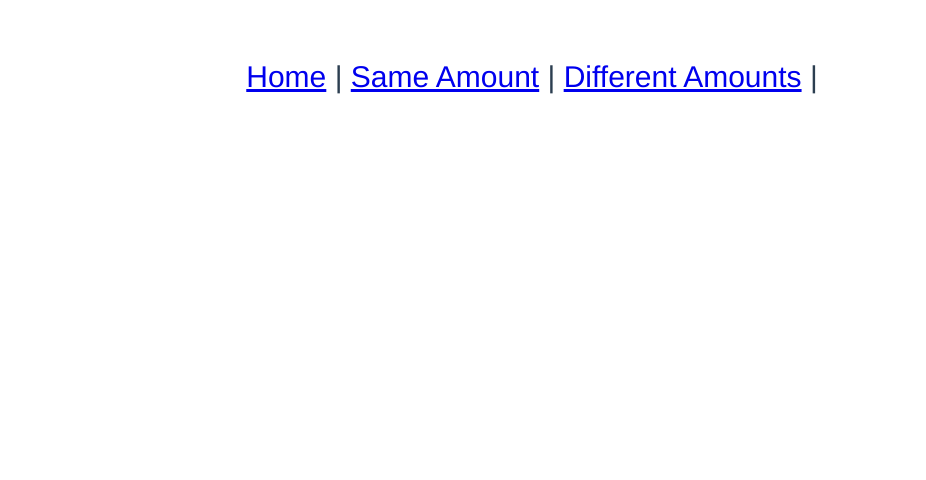
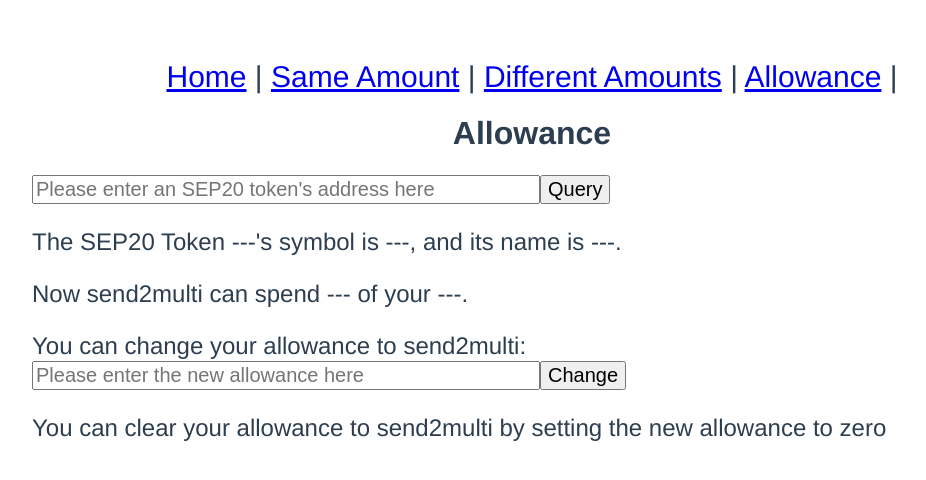
Before and after one commit to send2multi/send2multi-frontend, a Vue app: page /allowance in a window 1280 px wide. Shown: the top 480 px of the page, without its empty margins (108-1034 px from the left). Built offline with nearby package versions, Linux system fonts and the light colour scheme.

Commit message:
Add allowance tab

```diff
--- a/src/App.vue
+++ b/src/App.vue
@@ -3,6 +3,7 @@
     <router-link to="/">Home</router-link> |
     <router-link to="/same">Same Amount</router-link> |
     <router-link to="/diff">Different Amounts</router-link> |
+    <router-link to="/allowance">Allowance</router-link> |
   </div>
   <router-view/>
 </template>
--- a/src/router/index.js
+++ b/src/router/index.js
@@ -1,5 +1,6 @@
 import { createRouter, createWebHistory } from 'vue-router'
 import Home from '../views/Home.vue'
+import Allowance from '../views/Allowance.vue'
 import Same from '../views/Same.vue'
 import Diff from '../views/Diff.vue'
 
@@ -8,6 +9,11 @@ const routes = [
     path: '/',
     name: 'Home',
     component: Home
+  },
+  {
+    path: '/allowance',
+    name: 'Allowance',
+    component: Allowance
   },
   {
     path: '/same',
--- /dev/null
+++ b/src/views/Allowance.vue
@@ -0,0 +1,23 @@
+<template>
+  <h1>Allowance</h1>
+  <div class="normal">
+    <input v-model="sep20token" type="text" placeholder="Please enter an SEP20 token's address here">
+    <button @click="query">Query</button><br/>
+    <p>The SEP20 Token ---'s symbol is ---, and its name is ---.</p>
+    <p>Now send2multi can spend --- of your ---. </p>
+    <p>You can change your allowance to send2multi:
+    <input v-model="allowance" type="number" placeholder="Please enter the new allowance here">
+    <button @click="approve">Change</button></p>
+    <p>You can clear your allowance to send2multi by setting the new allowance to zero</p>
+  </div>
+</template>
+
+<style>
+input {
+    font-size:20px;
+    width:500px;
+}
+button {
+    font-size:20px;
+}
+</style>
--- a/src/views/Home.vue
+++ b/src/views/Home.vue
@@ -2,7 +2,7 @@
   <h1>Send Coins to Multiple Addresses</h1>
   <div class="normal">
     <p>This small utility helps you send coins to multiple addresses. This is a <a href="https://www.puredapp.org">Pure DApp</a>, which means its contract code and front-end code are both opensource and anyone can deploy them at anywhere.</p>
-    <p>You can send the <a @click="same" href="">same amount</a> of coins to each of these addresses, or send <a @click="diff" href="">different amount</a> to different address.</p>
+    <p>You can send the <a @click="same" href="">same amount</a> of coins to each of these addresses, or send <a @click="diff" href="">different amount</a> to different address. Before using send2multi, you must approve some <a @click="allowance" href="">allowance</a> to it.</p>
   </div>
 </template>
 
@@ -18,6 +18,9 @@ export default {
     },
     diff() {
       this.$router.push('diff');
+    },
+    allowance() {
+      this.$router.push('allowance');
     }
   }
 }
```
